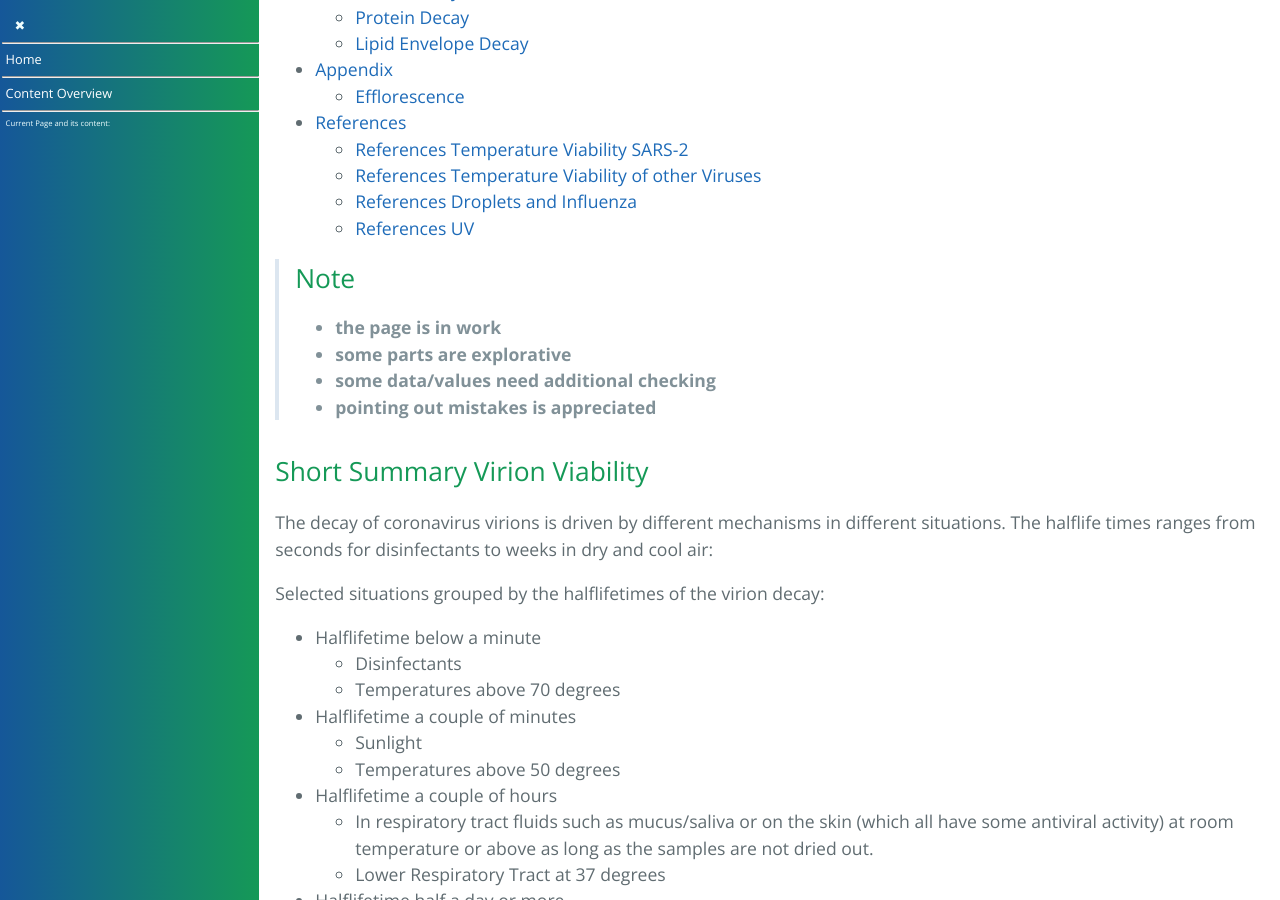
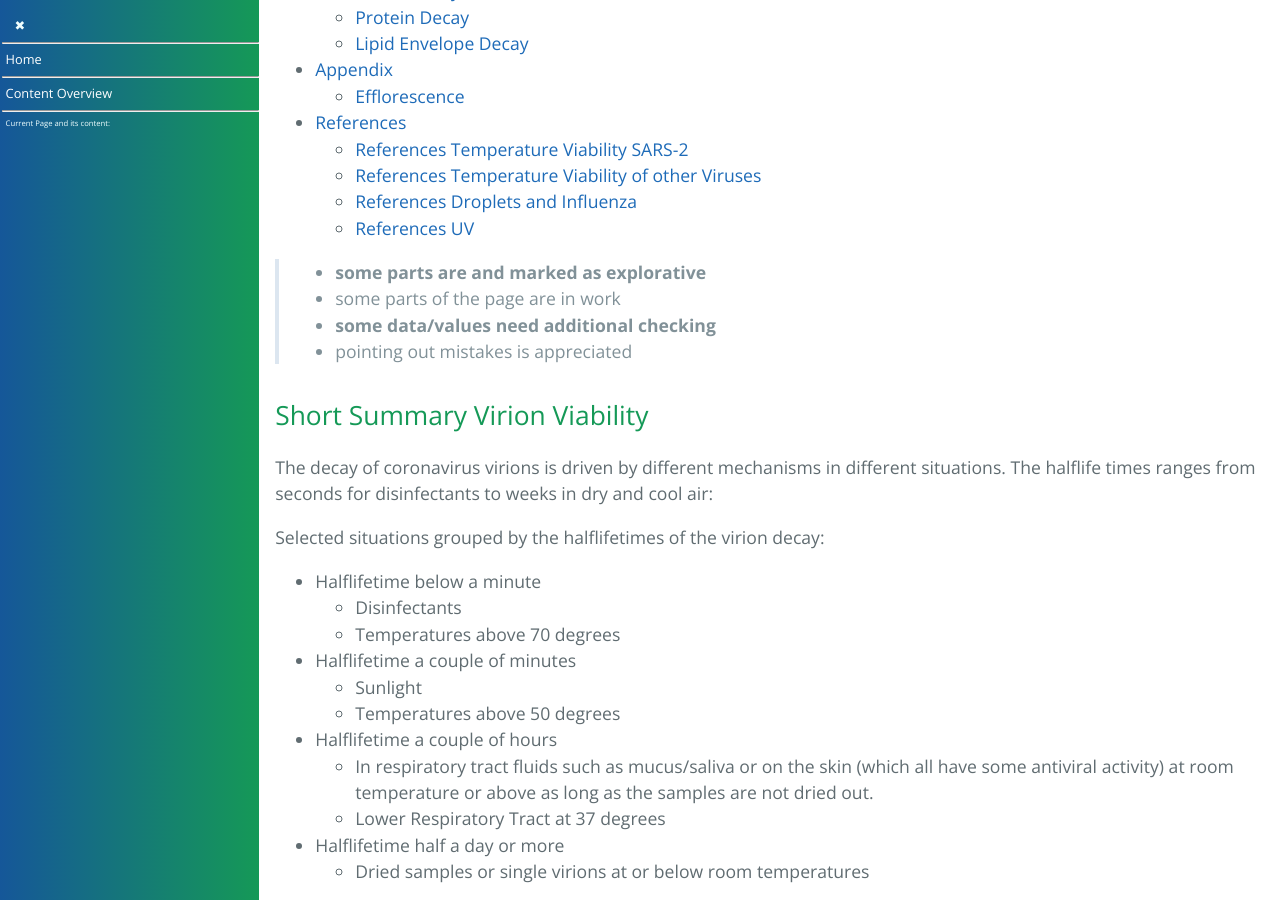
Before and after one commit to forestgrape/coronavirus, a Jekyll site: the page built from 2_biological/virion_viability.md, in a window 1280 px wide and 900 px high, scrolled down 1052 px. Built offline with Jekyll 4.4.1, drawn with Linux system fonts in a browser that asks for light colours; our own code applies the rules of GitHub Pages for plain Markdown files.

Commit message:
formulations

```diff
--- a/2_biological/virion_viability.md
+++ b/2_biological/virion_viability.md
@@ -42,11 +42,12 @@
   * [References Droplets and Influenza](#references-droplets-and-influenza)
   * [References UV](#references-uv)
 
-> ## Note
-> * **the page is in work**
-> * **some parts are explorative**
+
+> * **some parts are and marked as explorative**
+> * some parts of the page are in work
 > * **some data/values need additional checking**
-> * **pointing out mistakes is appreciated**
+> * pointing out mistakes is appreciated
+
 
 
 
```
